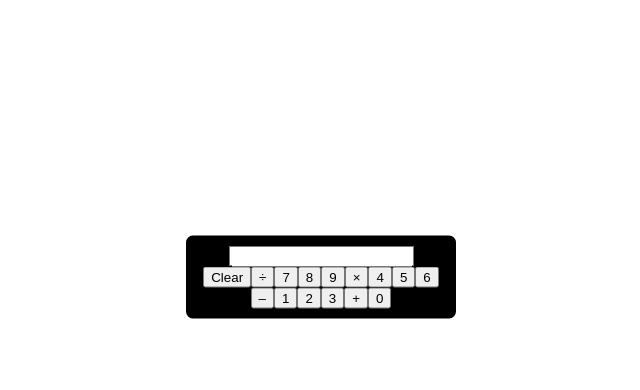
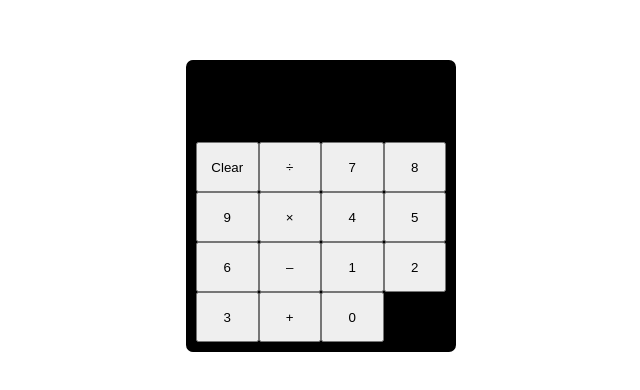
Before and after one commit to NanZ-hash/Claculater-ReactJS, a React (Create React App) app: page / in a window 1280 px wide. Shown: the part 206-596 px from the top of the page, without its empty margins (319-959 px from the left). Built offline with nearby package versions, Linux system fonts and the light colour scheme.

Commit message:
updating App.css file for the calculator UI to be simple

```diff
--- a/src/App.css
+++ b/src/App.css
@@ -14,7 +14,7 @@
  }
 
  .container {
-   top: 50% ;
+   top: 15% ;
    left: 50% ;
    position: absolute;
    transform: translate(-50%,50%);
@@ -24,5 +24,18 @@
    border: 10px solid #000;
    background: #000;
    border-radius: 7px;
+ }
 
+ .keyboard {
+   display: grid;
+   grid-template-columns: repeat(4,1fr);
+   grid-auto-rows: minmax(50px , auto);
  }
+
+ input[type="text"] {
+   height: 70px ;
+   width: 245px ;
+   background-color: #000;
+   border: 0px;
+   color: #fff;
+ }
--- a/src/App.js
+++ b/src/App.js
@@ -13,8 +13,7 @@ const App = () => {
     <form >
     <input type="text" value={result} />
   </form>
-
-  <div className="keyboard" />
+    <div className="keyboard" >
     <button>Clear </button>
     <button>&divide;</button>
     <button>7</button>
@@ -31,6 +30,7 @@ const App = () => {
     <button>+</button>
     <button>0</button>
     </div>
+  </div>
     </>
   );
 }
```
Lines whose indentation alone changed are shown as unchanged.
